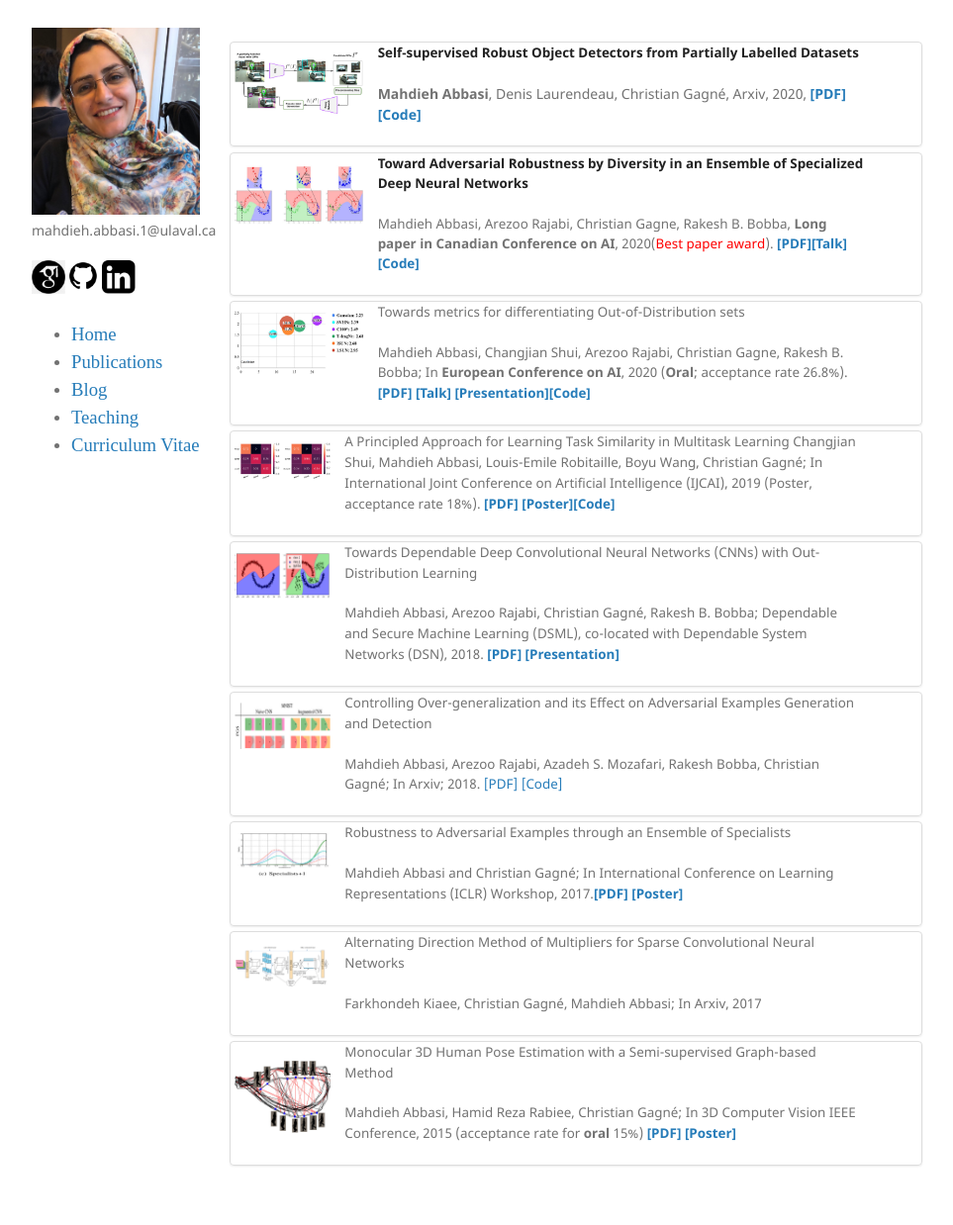
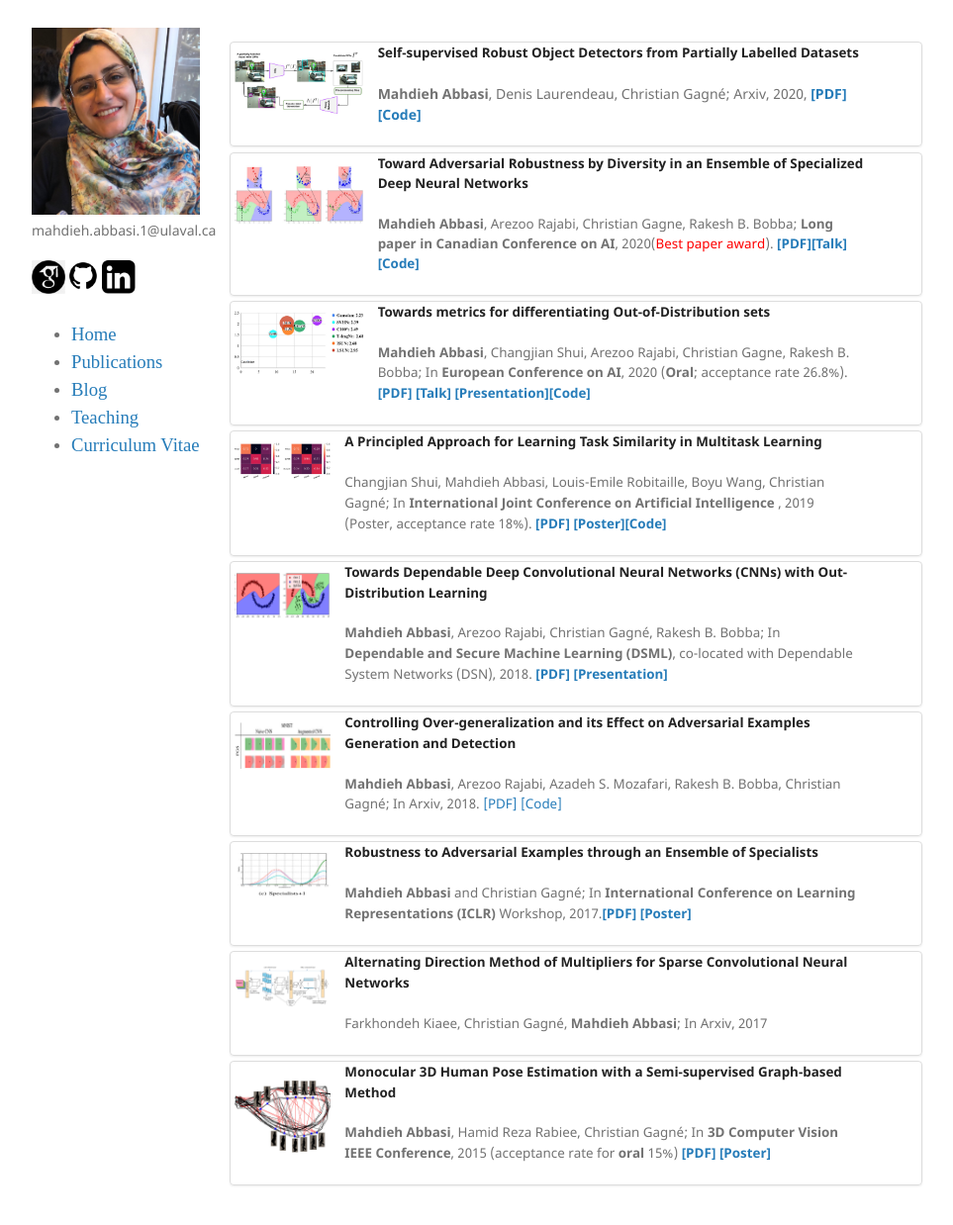
Before and after one commit to mahdaneh/mahdaneh.github.io, a Jekyll site: the page built from publications_test.html, in a window 1280 px wide and 1253 px high. Shown: the top 1238 px of the window at 99% size, without its empty margins (158-1121 px from the left). Built offline with Jekyll 4.4.1, drawn with Linux system fonts in a browser that asks for light colours.

Commit message:
neat pulication

```diff
--- a/publications_test.html
+++ b/publications_test.html
@@ -14,7 +14,7 @@ layout: default
 <div class="pull-left text-left" style="padding:0% 0% 0% 0.1%; width:71%;">
 
             <p style="font-size:13.4px; line-height:155%"><strong>Self-supervised Robust Object Detectors from Partially Labelled Datasets</strong></p>
-<b>Mahdieh Abbasi</b>, Denis Laurendeau, Christian Gagné, Arxiv, 2020, <b><a href="https://arxiv.org/abs/2005.11549">[PDF]</a><a href="">[Code]</a></b></p>
+<b>Mahdieh Abbasi</b>, Denis Laurendeau, Christian Gagné; Arxiv, 2020, <b><a href="https://arxiv.org/abs/2005.11549">[PDF]</a><a href="">[Code]</a></b></p>
 </div>
 </div>
       </li>
@@ -30,7 +30,7 @@ layout: default
 
 	  <div class="pull-left text-left" style="padding:0% 0% 0% 0.1%; width:71%;">
 <p style="font-size:13.4px; line-height:155%"><strong>Toward Adversarial Robustness by Diversity in an Ensemble of Specialized Deep Neural Networks</strong></p>
-<p style="font-size:13.4px">Mahdieh Abbasi, Arezoo Rajabi, Christian Gagne, Rakesh B. Bobba,
+<p style="font-size:13.4px"><b>Mahdieh Abbasi</b>, Arezoo Rajabi, Christian Gagne, Rakesh B. Bobba;
             <b>Long paper in Canadian Conference on AI</b>, 2020(<a href="https://www.caiac.ca/en/conferences/canadianai-2020/home"><span style="color: red">Best paper award</span></a>). <b><a href="https://arxiv.org/pdf/2005.08321.pdf">[PDF]</a><a href="https://youtu.be/qFrkUeBjTMA">[Talk]</a> <a href="">[Code]</a></b></p>
 </div>
 </div>
@@ -50,9 +50,9 @@ layout: default
 
 <div class="pull-left text-left" style="padding:0% 0% 0% 0.1%; width:71%;">
 
-<p style="font-size:13.4px; line-height:155%">Towards metrics for differentiating Out-of-Distribution sets</p>
+<p style="font-size:13.4px; line-height:155%"><strong>Towards metrics for differentiating Out-of-Distribution sets</strong></p>
 
-<p style="font-size:13.4px; line-height:155%">Mahdieh Abbasi, Changjian Shui, Arezoo Rajabi, Christian Gagne, Rakesh B. Bobba; In <b>European Conference on AI</b>, 2020 (<b>Oral</b>; acceptance rate 26.8%). <b><a href="https://arxiv.org/abs/1910.08650">[PDF]</a> <a href="">[Talk]</a>
+<p style="font-size:13.4px; line-height:155%"><b>Mahdieh Abbasi</b>, Changjian Shui, Arezoo Rajabi, Christian Gagne, Rakesh B. Bobba; In <b>European Conference on AI</b>, 2020 (<b>Oral</b>; acceptance rate 26.8%). <b><a href="https://arxiv.org/abs/1910.08650">[PDF]</a> <a href="">[Talk]</a>
   <a href="/Posters/2020_08_ECAI_Presentation.pdf">[Presentation]</a><a href="https://github.com/mahdaneh/OOD_set_Metrics">[Code]</a></b></p>
 </div>
 </div>
@@ -71,7 +71,8 @@ layout: default
 
 <div class="pull-left text-left" style="padding:0% 0% 0% 0.1%; width:75%;">
 
-<p style="font-size:13.4px; line-height:155%">A Principled Approach for Learning Task Similarity in Multitask Learning Changjian Shui, Mahdieh Abbasi, Louis-Emile Robitaille, Boyu Wang, Christian Gagné; In International Joint Conference on Artificial Intelligence (IJCAI), 2019 (Poster, acceptance rate 18%). <b><a href="https://arxiv.org/abs/1903.09109">[PDF]</a> <a href="/Posters/2019_07___Deep_Multitask___IJCAI_Poster.pdf">[Poster]</a><a href="">[Code]</a></b></p>
+<p style="font-size:13.4px; line-height:155%"><strong>A Principled Approach for Learning Task Similarity in Multitask Learning</strong></p>
+<p style="font-size:13.4px; line-height:155%"> Changjian Shui, Mahdieh Abbasi, Louis-Emile Robitaille, Boyu Wang, Christian Gagné; In <b>International Joint Conference on Artificial Intelligence </b>, 2019 (Poster, acceptance rate 18%). <b><a href="https://arxiv.org/abs/1903.09109">[PDF]</a> <a href="/Posters/2019_07___Deep_Multitask___IJCAI_Poster.pdf">[Poster]</a><a href="">[Code]</a></b></p>
 
 </div>
 </div>
@@ -94,9 +95,9 @@ layout: default
 
 <div class="pull-left text-left" style="padding:0% 0% 0% 0.1%; width:75%;">
 
-<p style="font-size:13.4px; line-height:155%">Towards Dependable Deep Convolutional Neural Networks (CNNs) with Out-Distribution Learning</p>
+<p style="font-size:13.4px; line-height:155%"><strong>Towards Dependable Deep Convolutional Neural Networks (CNNs) with Out-Distribution Learning</strong></p>
 
-<p style="font-size:13.4px; line-height:155%">Mahdieh Abbasi, Arezoo Rajabi, Christian Gagné, Rakesh B. Bobba; Dependable and Secure Machine Learning (DSML), co-located with Dependable System Networks (DSN), 2018.
+<p style="font-size:13.4px; line-height:155%"><b>Mahdieh Abbasi</b>, Arezoo Rajabi, Christian Gagné, Rakesh B. Bobba; In <b>Dependable and Secure Machine Learning (DSML)</b>, co-located with Dependable System Networks (DSN), 2018.
 <b><a href="https://arxiv.org/pdf/1804.08794.pdf">[PDF]</a> <a href="/Posters/DSML Presentation.pdf">[Presentation]</a></b></p>
 </p>
 
@@ -124,9 +125,9 @@ layout: default
 
 <div class="pull-left text-left" style="padding:0% 0% 0% 0.1%; width:75%;">
 
-<p style="font-size:13.4px; line-height:155%">Controlling Over-generalization and its Effect on Adversarial Examples Generation and Detection</p>
+<p style="font-size:13.4px; line-height:155%"><strong>Controlling Over-generalization and its Effect on Adversarial Examples Generation and Detection</strong></p>
 
-<p style="font-size:13.4px; line-height:155%">Mahdieh Abbasi, Arezoo Rajabi, Azadeh S. Mozafari, Rakesh  Bobba, Christian Gagné; In Arxiv; 2018. <a href="https://arxiv.org/abs/1808.08282">[PDF]</a> <a href="https://github.com/mahdaneh/Out-distribution-learning_FSvisulization">[Code]</a></b></p>
+<p style="font-size:13.4px; line-height:155%"><b>Mahdieh Abbasi</b>, Arezoo Rajabi, Azadeh S. Mozafari, Rakesh B.  Bobba, Christian Gagné; In Arxiv, 2018. <a href="https://arxiv.org/abs/1808.08282">[PDF]</a> <a href="https://github.com/mahdaneh/Out-distribution-learning_FSvisulization">[Code]</a></b></p>
 
 </div>
 </div>
@@ -150,9 +151,9 @@ layout: default
 
 <div class="pull-left text-left" style="padding:0% 0% 0% 0.1%; width:75%;">
 
-<p style="font-size:13.4px; line-height:155%">Robustness to Adversarial Examples through an Ensemble of Specialists</p>
+<p style="font-size:13.4px; line-height:155%"><strong>Robustness to Adversarial Examples through an Ensemble of Specialists</strong></p>
 
-<p style="font-size:13.4px; line-height:155%">Mahdieh Abbasi and Christian Gagné; In International Conference on Learning Representations (ICLR) Workshop, 2017.<b><a href="https://arxiv.org/pdf/1702.06856.pdf">[PDF]</a> <a href="/Posters/ICLR17.pdf">[Poster]</a></b></p>
+<p style="font-size:13.4px; line-height:155%"><b>Mahdieh Abbasi</b> and Christian Gagné; In <b>International Conference on Learning Representations (ICLR) </b> Workshop, 2017.<b><a href="https://arxiv.org/pdf/1702.06856.pdf">[PDF]</a> <a href="/Posters/ICLR17.pdf">[Poster]</a></b></p>
 
 </div>
 </div>
@@ -175,9 +176,9 @@ layout: default
 
 <div class="pull-left text-left" style="padding:0% 0% 0% 0.1%; width:75%;">
 
-<p style="font-size:13.4px; line-height:155%">Alternating Direction Method of Multipliers for Sparse Convolutional Neural Networks</p>
+<p style="font-size:13.4px; line-height:155%"><strong>Alternating Direction Method of Multipliers for Sparse Convolutional Neural Networks</strong></p>
 
-<p style="font-size:13.4px; line-height:155%">Farkhondeh Kiaee, Christian Gagné, Mahdieh Abbasi; In Arxiv, 2017</p>
+<p style="font-size:13.4px; line-height:155%">Farkhondeh Kiaee, Christian Gagné, <b>Mahdieh Abbasi</b>; In Arxiv, 2017</p>
 
 </div>
 </div>
@@ -200,9 +201,9 @@ layout: default
 
 <div class="pull-left text-left" style="padding:0% 0% 0% 0.1%; width:75%;">
 
-<p style="font-size:13.4px; line-height:155%">Monocular 3D Human Pose Estimation with a Semi-supervised Graph-based Method</p>
+<p style="font-size:13.4px; line-height:155%"><strong>Monocular 3D Human Pose Estimation with a Semi-supervised Graph-based Method</strong></p>
 
-<p style="font-size:13.4px; line-height:155%">Mahdieh Abbasi, Hamid Reza Rabiee, Christian Gagné; In 3D Computer Vision IEEE Conference, 2015 (acceptance rate for <b>oral</b> 15%)  <b><a href="https://ieeexplore.ieee.org/document/7335521/">[PDF]</a> <a href="/Posters/Poster.pdf">[Poster]</a></b></p>
+<p style="font-size:13.4px; line-height:155%"><b>Mahdieh Abbasi</b>, Hamid Reza Rabiee, Christian Gagné; In <b>3D Computer Vision IEEE Conference</b>, 2015 (acceptance rate for <b>oral</b> 15%)  <b><a href="https://ieeexplore.ieee.org/document/7335521/">[PDF]</a> <a href="/Posters/Poster.pdf">[Poster]</a></b></p>
 
 </div>
 </div>
```
